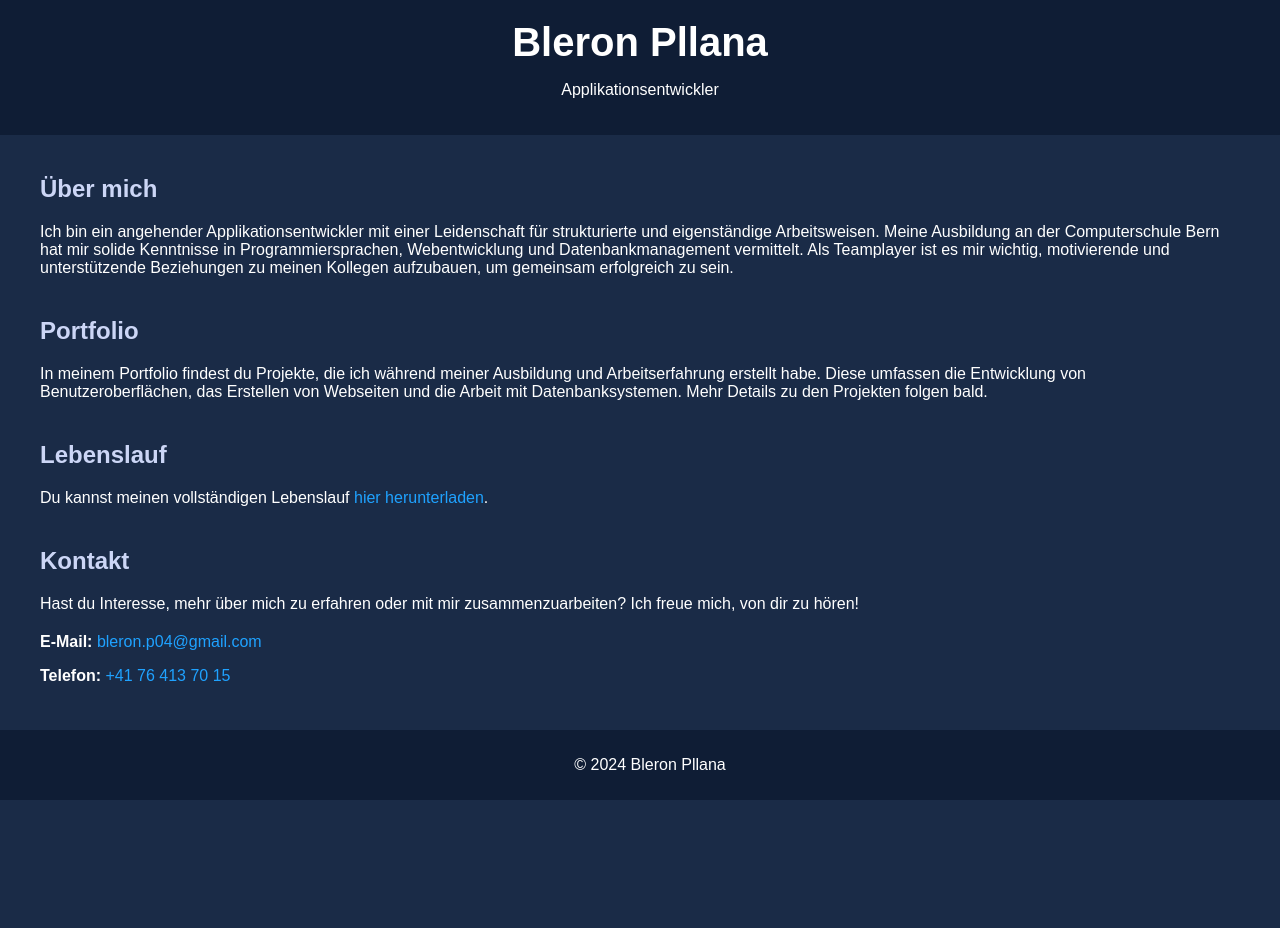
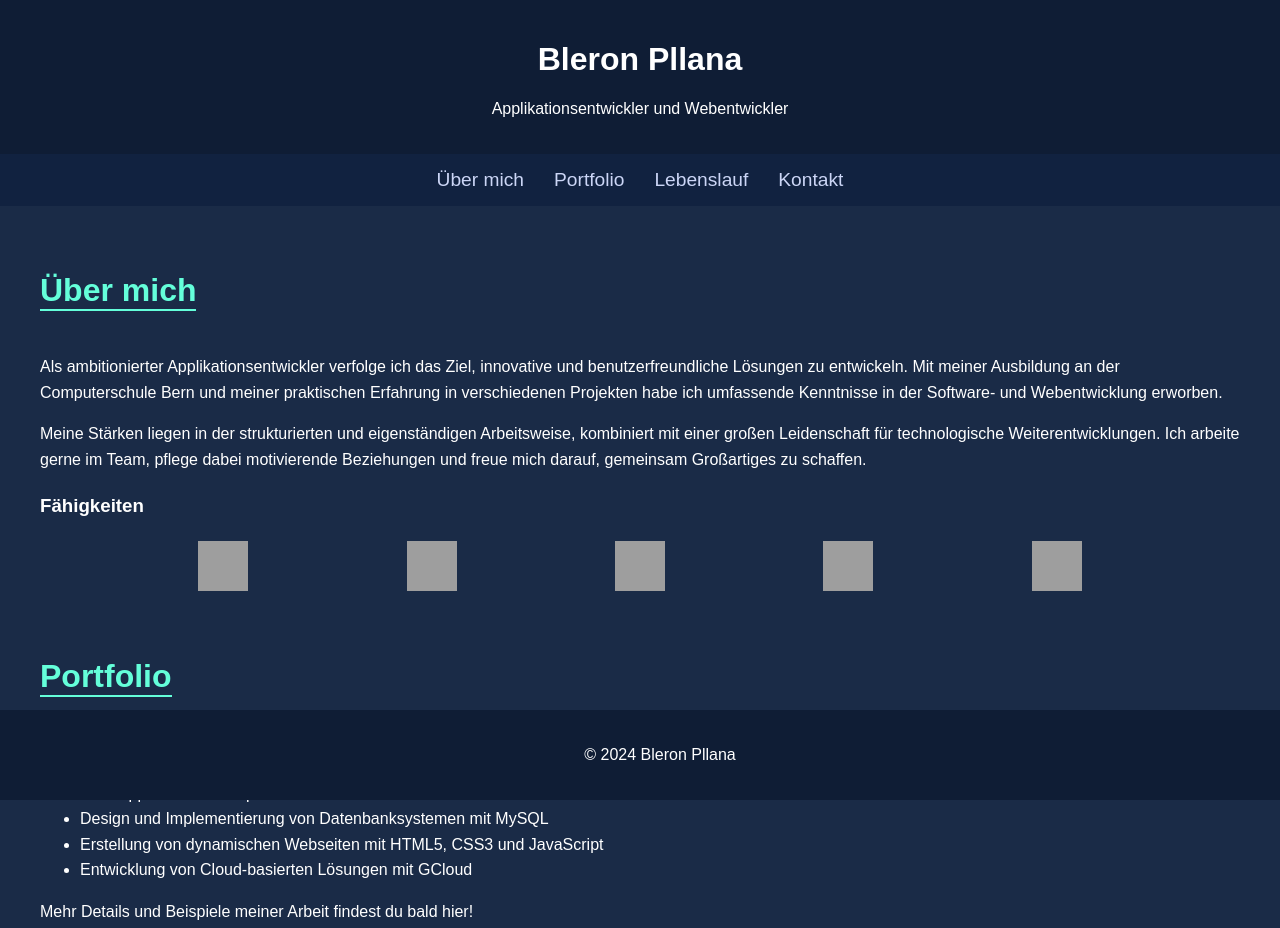
Before and after one commit to Bleron2024/Vorstellung, a plain HTML site: page index.html in a window 1280 px wide. Shown: the top 928 px of the page. Before the commit the page ends 800 px from the top, so only its background shows below. Drawn offline with Linux system fonts and the light colour scheme; grey boxes are pictures that could not be loaded.

Commit message:
Update index.html

```diff
--- a/index.html
+++ b/index.html
@@ -6,7 +6,7 @@
     <title>Bleron Pllana - Applikationsentwickler</title>
     <style>
         body {
-            font-family: Arial, sans-serif;
+            font-family: 'Arial', sans-serif;
             background-color: #1A2B47;
             color: #ffffff;
             margin: 0;
@@ -17,33 +17,63 @@
             padding: 20px;
             text-align: center;
         }
-        header h1 {
-            margin: 0;
-            font-size: 2.5em;
+        nav {
+            display: flex;
+            justify-content: center;
+            background-color: #112240;
+            padding: 15px 0;
+            position: sticky;
+            top: 0;
+            z-index: 1000;
+        }
+        nav a {
+            margin: 0 15px;
+            text-decoration: none;
+            color: #CCD6F6;
+            font-size: 1.2em;
+        }
+        nav a:hover {
+            color: #64FFDA;
         }
         section {
             margin: 40px;
         }
         h2 {
-            color: #CCD6F6;
+            color: #64FFDA;
+            font-size: 2em;
+            border-bottom: 2px solid #64FFDA;
+            display: inline-block;
         }
-        a {
-            color: #1FA2FF;
-            text-decoration: none;
+        .content {
+            line-height: 1.6;
         }
-        a:hover {
-            text-decoration: underline;
+        .skills-icons {
+            display: flex;
+            justify-content: space-evenly;
+            margin-top: 20px;
+        }
+        .skills-icons img {
+            width: 50px;
+            height: 50px;
+        }
+        footer {
+            background-color: #0F1D35;
+            text-align: center;
+            padding: 20px;
+            position: fixed;
+            bottom: 0;
+            width: 100%;
+            color: #ffffff;
         }
         .contact-info {
             margin-top: 20px;
         }
-        footer {
-            background-color: #0F1D35;
-            text-align: center;
-            padding: 10px;
-            position: fixed;
-            bottom: 0;
-            width: 100%;
+        .contact-info a {
+            color: #64FFDA;
+            text-decoration: none;
+        }
+        .contact-info a:hover {
+            text-decoration: underline;
         }
     </style>
 </head>
@@ -51,28 +81,59 @@
 
 <header>
     <h1>Bleron Pllana</h1>
-    <p>Applikationsentwickler</p>
+    <p>Applikationsentwickler und Webentwickler</p>
 </header>
 
-<section>
+<nav>
+    <a href="#about">Über mich</a>
+    <a href="#portfolio">Portfolio</a>
+    <a href="#resume">Lebenslauf</a>
+    <a href="#contact">Kontakt</a>
+</nav>
+
+<section id="about">
     <h2>Über mich</h2>
-    <p>Ich bin ein angehender Applikationsentwickler mit einer Leidenschaft für strukturierte und eigenständige Arbeitsweisen. Meine Ausbildung an der Computerschule Bern hat mir solide Kenntnisse in Programmiersprachen, Webentwicklung und Datenbankmanagement vermittelt. Als Teamplayer ist es mir wichtig, motivierende und unterstützende Beziehungen zu meinen Kollegen aufzubauen, um gemeinsam erfolgreich zu sein.</p>
+    <div class="content">
+        <p>Als ambitionierter Applikationsentwickler verfolge ich das Ziel, innovative und benutzerfreundliche Lösungen zu entwickeln. Mit meiner Ausbildung an der Computerschule Bern und meiner praktischen Erfahrung in verschiedenen Projekten habe ich umfassende Kenntnisse in der Software- und Webentwicklung erworben.</p>
+        <p>Meine Stärken liegen in der strukturierten und eigenständigen Arbeitsweise, kombiniert mit einer großen Leidenschaft für technologische Weiterentwicklungen. Ich arbeite gerne im Team, pflege dabei motivierende Beziehungen und freue mich darauf, gemeinsam Großartiges zu schaffen.</p>
+
+        <!-- Fähigkeiten mit Icons -->
+        <h3>Fähigkeiten</h3>
+        <div class="skills-icons">
+            <img src="https://img.icons8.com/ios-filled/50/ffffff/html-5.png" alt="HTML5">
+            <img src="https://img.icons8.com/ios-filled/50/ffffff/css3.png" alt="CSS3">
+            <img src="https://img.icons8.com/ios-filled/50/ffffff/javascript.png" alt="JavaScript">
+            <img src="https://img.icons8.com/ios-filled/50/ffffff/database.png" alt="Datenbanken">
+            <img src="https://img.icons8.com/ios-filled/50/ffffff/cloud.png" alt="Cloud-Technologien">
+        </div>
+    </div>
 </section>
 
-<section>
+<section id="portfolio">
     <h2>Portfolio</h2>
-    <p>In meinem Portfolio findest du Projekte, die ich während meiner Ausbildung und Arbeitserfahrung erstellt habe. Diese umfassen die Entwicklung von Benutzeroberflächen, das Erstellen von Webseiten und die Arbeit mit Datenbanksystemen. Mehr Details zu den Projekten folgen bald.</p>
+    <div class="content">
+        <p>Hier sind einige meiner bisherigen Projekte:</p>
+        <ul>
+            <li>Web-Apps mit JavaScript und React</li>
+            <li>Design und Implementierung von Datenbanksystemen mit MySQL</li>
+            <li>Erstellung von dynamischen Webseiten mit HTML5, CSS3 und JavaScript</li>
+            <li>Entwicklung von Cloud-basierten Lösungen mit GCloud</li>
+        </ul>
+        <p>Mehr Details und Beispiele meiner Arbeit findest du bald hier!</p>
+    </div>
 </section>
 
-<section>
+<section id="resume">
     <h2>Lebenslauf</h2>
-    <p>Du kannst meinen vollständigen Lebenslauf <a href="/path-to-your-pdf/Lebenslauf_Bleron_Pllana.pdf" target="_blank">hier herunterladen</a>.</p>
+    <div class="content">
+        <p>Du kannst meinen vollständigen Lebenslauf <a href="/path-to-your-pdf/Lebenslauf_Bleron_Pllana.pdf" target="_blank">hier herunterladen</a>.</p>
+    </div>
 </section>
 
-<section>
+<section id="contact">
     <h2>Kontakt</h2>
-    <p>Hast du Interesse, mehr über mich zu erfahren oder mit mir zusammenzuarbeiten? Ich freue mich, von dir zu hören!</p>
     <div class="contact-info">
+        <p>Hast du Interesse, mehr über mich zu erfahren oder mit mir zusammenzuarbeiten? Ich freue mich, von dir zu hören!</p>
         <p><strong>E-Mail:</strong> <a href="mailto:bleron.p04@gmail.com">bleron.p04@gmail.com</a></p>
         <p><strong>Telefon:</strong> <a href="tel:+41764137015">+41 76 413 70 15</a></p>
     </div>
```
